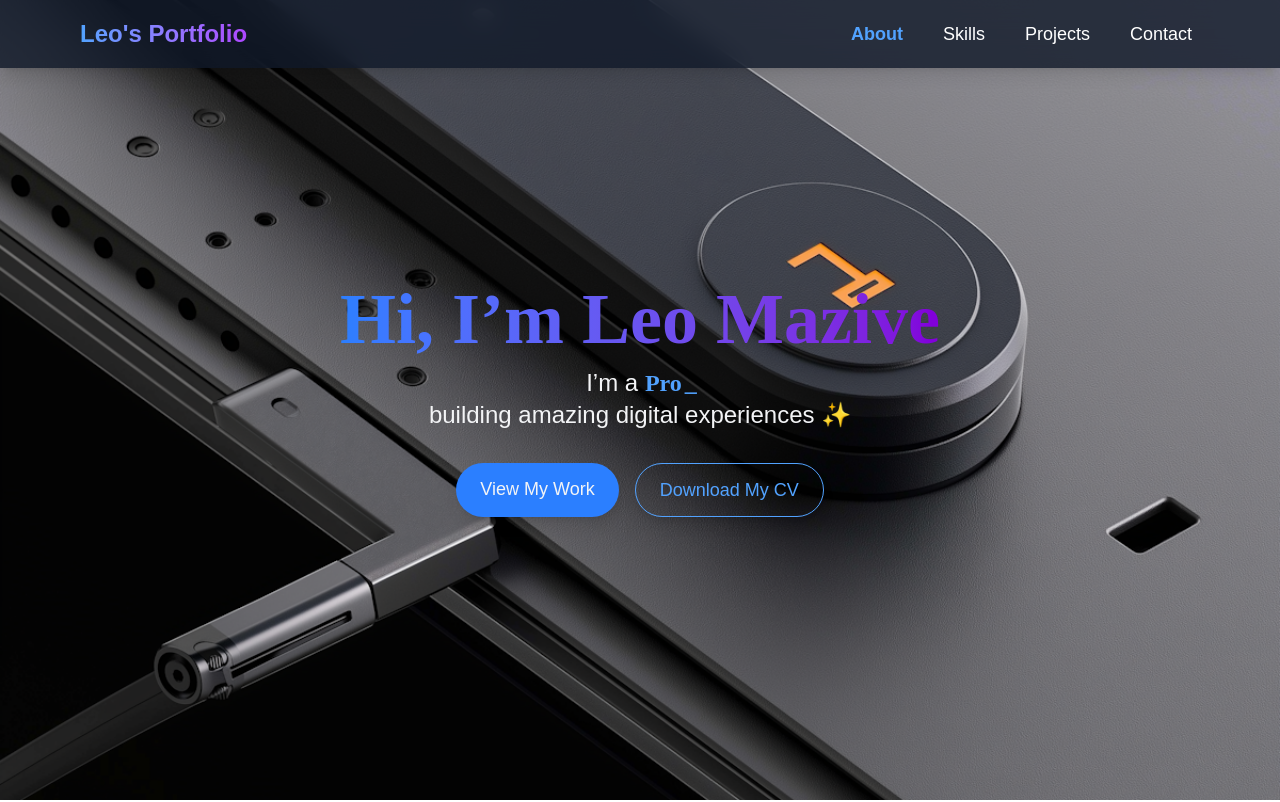
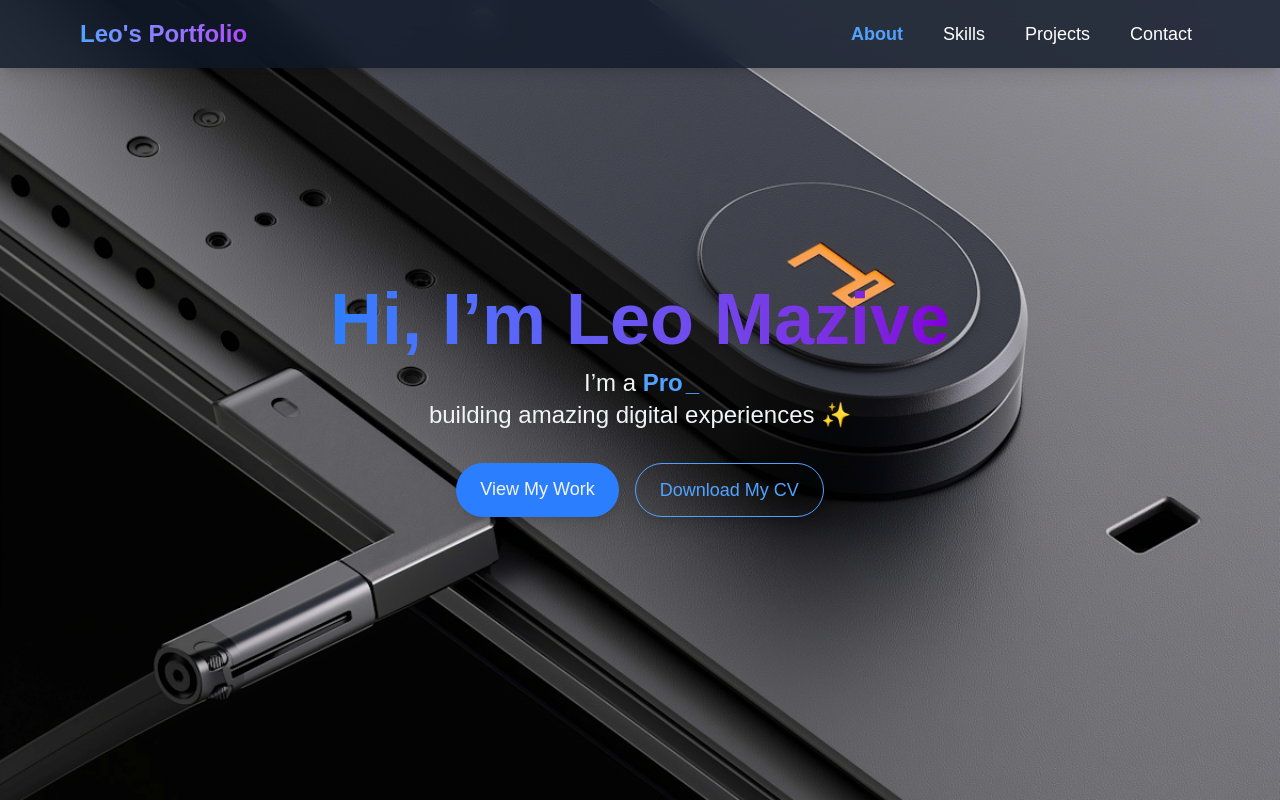
Before and after one commit to Leo-Mazive-123/My-Next.js-Portfolio, a Next.js app: page / in a window 1280 px wide. Shown: the top 802 px of the page. Built offline with nearby package versions, Linux system fonts and the light colour scheme.

Commit message:
Porfolio Done

```diff
--- a/src/app/globals.css
+++ b/src/app/globals.css
@@ -1,13 +1,13 @@
 @import "tailwindcss";
-@import url('https://fonts.googleapis.com/css2?family=Fredoka+One&display=swap');
+@import url('https://fonts.googleapis.com/css2?family=Poppins:wght@400;500;700;800&display=swap');
 
 :root {
   --background: #ffffff;
   --foreground: #171717;
   --color-background: var(--background);
   --color-foreground: var(--foreground);
-  --font-sans: Arial, Helvetica, sans-serif; /* or your custom font variable */
-  --font-mono: monospace; /* or your custom font variable */
+  --font-sans: 'Poppins', Arial, Helvetica, sans-serif; /* Updated to Poppins */
+  --font-mono: monospace;
 }
 
 @media (prefers-color-scheme: dark) {
@@ -25,8 +25,7 @@ body {
   font-family: var(--font-sans);
 }
 
-
-/* Font class for heading and typewriter */
-.font-fredoka {
-  font-family: 'Fredoka One', cursive;
+/* Font class for headings and typewriter */
+.font-poppins {
+  font-family: 'Poppins', Arial, Helvetica, sans-serif;
 }
```
Also changed, not shown: src/app/page.tsx (+0 -21 lines).
